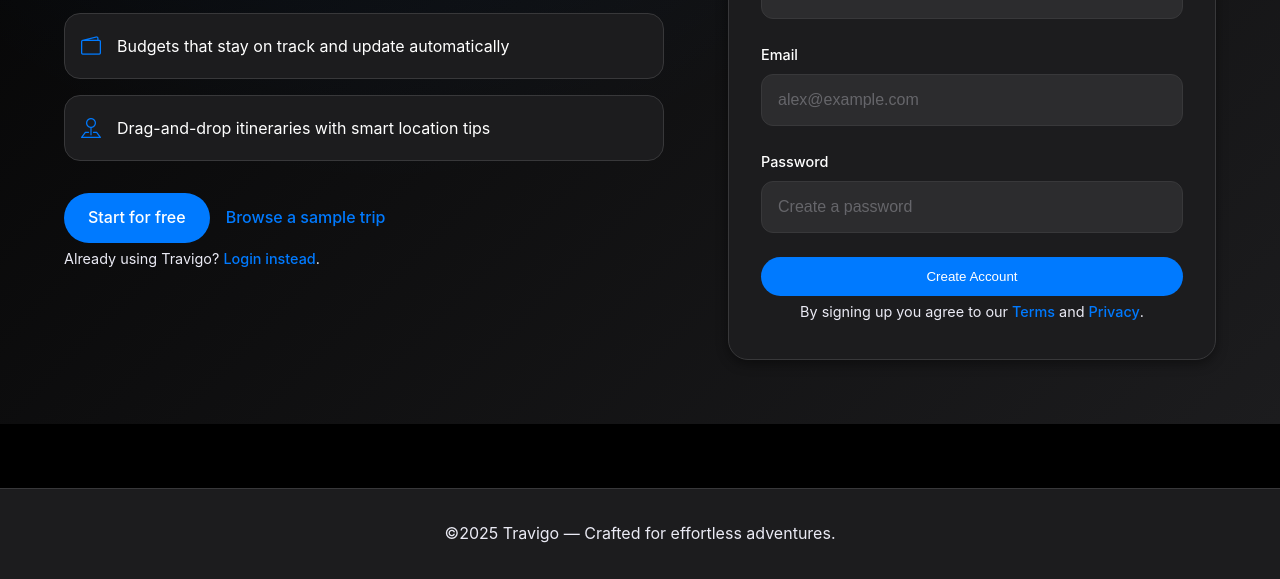
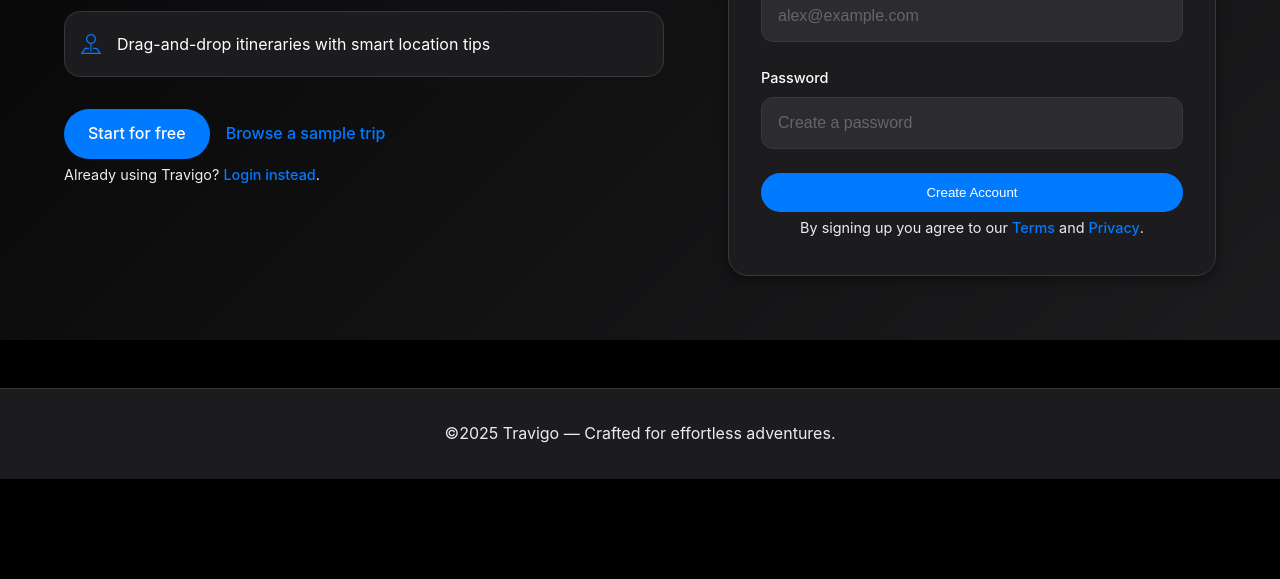
Before and after one commit to belovist/travigo, a plain HTML site: page index.html in a window 1280 px wide. Shown: the part 820-1399 px from the top of the page. After the commit the page ends 1299 px from the top, so only its background shows below. Drawn offline with nearby package versions, Linux system fonts and the light colour scheme; a web font is replaced by a local one.

Commit message:
fix: update navbar offset and adjust layout padding in style.css

```diff
--- a/css/style.css
+++ b/css/style.css
@@ -3,6 +3,7 @@
 
 :root {
     /* Apple Dark Theme Colors */
+    --navbar-offset: clamp(40px, 7vw, 64px);
     --bg-primary: #000000;
     --bg-secondary: #1c1c1e;
     --bg-tertiary: #2c2c2e;
@@ -70,7 +71,7 @@ body {
     -webkit-font-smoothing: antialiased;
     -moz-osx-font-smoothing: grayscale;
     overflow-x: hidden;
-    padding-top: clamp(70px, 12vw, 92px);
+    padding-top: var(--navbar-offset, clamp(70px, 12vw, 92px));
 }
 
 /* Typography */
@@ -275,8 +276,8 @@ a:hover {
 
 /* Main Content */
 main {
-    margin-top: 80px;
-    min-height: calc(100vh - 80px);
+    padding-top: clamp(12px, 2vw, 24px);
+    min-height: calc(100vh - var(--navbar-offset, clamp(70px, 12vw, 92px)));
 }
 
 .container-xl {
@@ -962,7 +963,7 @@ main {
     padding: var(--spacing-xl) 0;
     text-align: center;
     color: var(--text-secondary);
-    margin-top: var(--spacing-3xl);
+    margin-top: clamp(var(--spacing-xl), 6vw, var(--spacing-2xl));
 }
 
 /* Animations */
```
